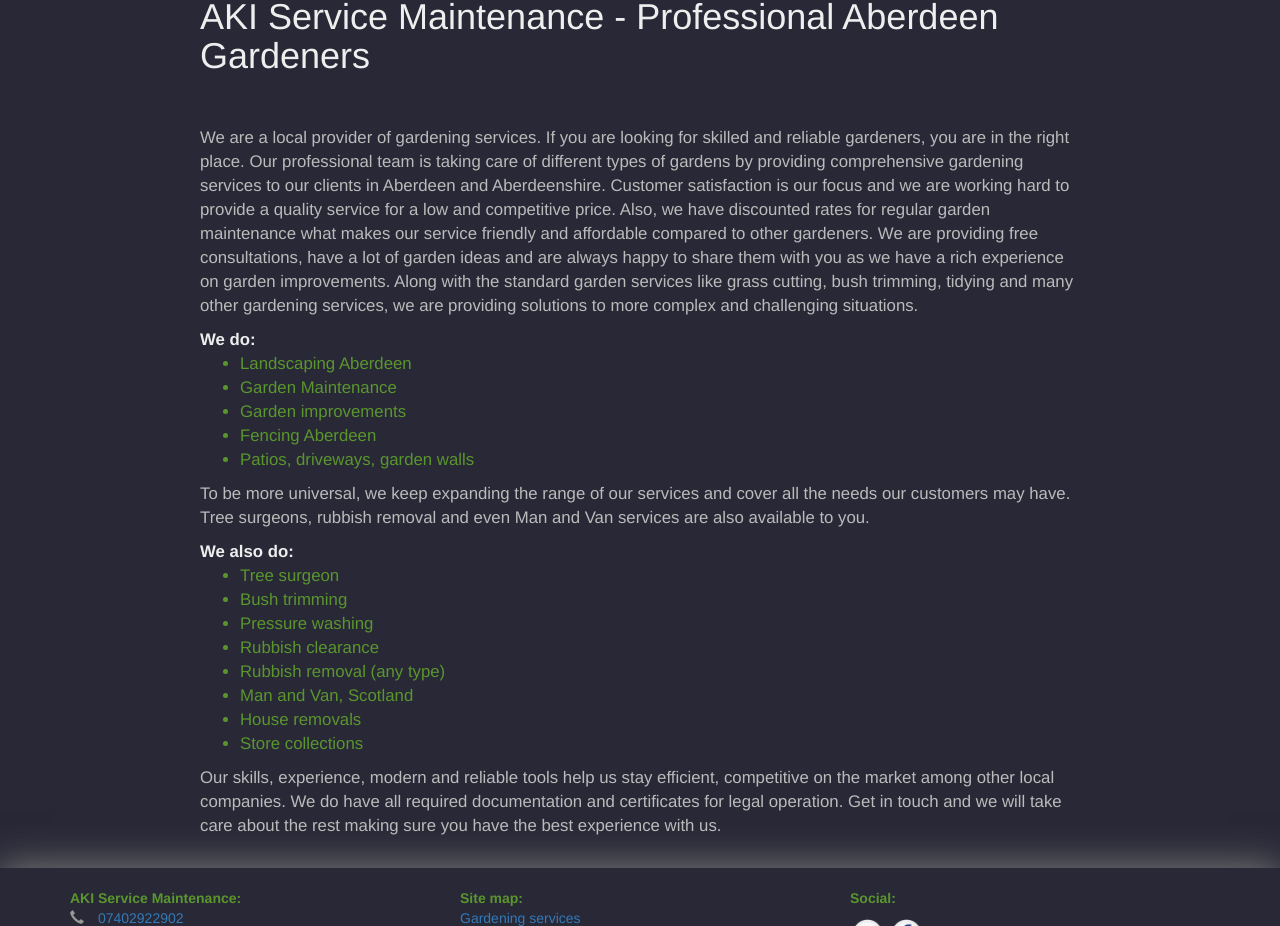
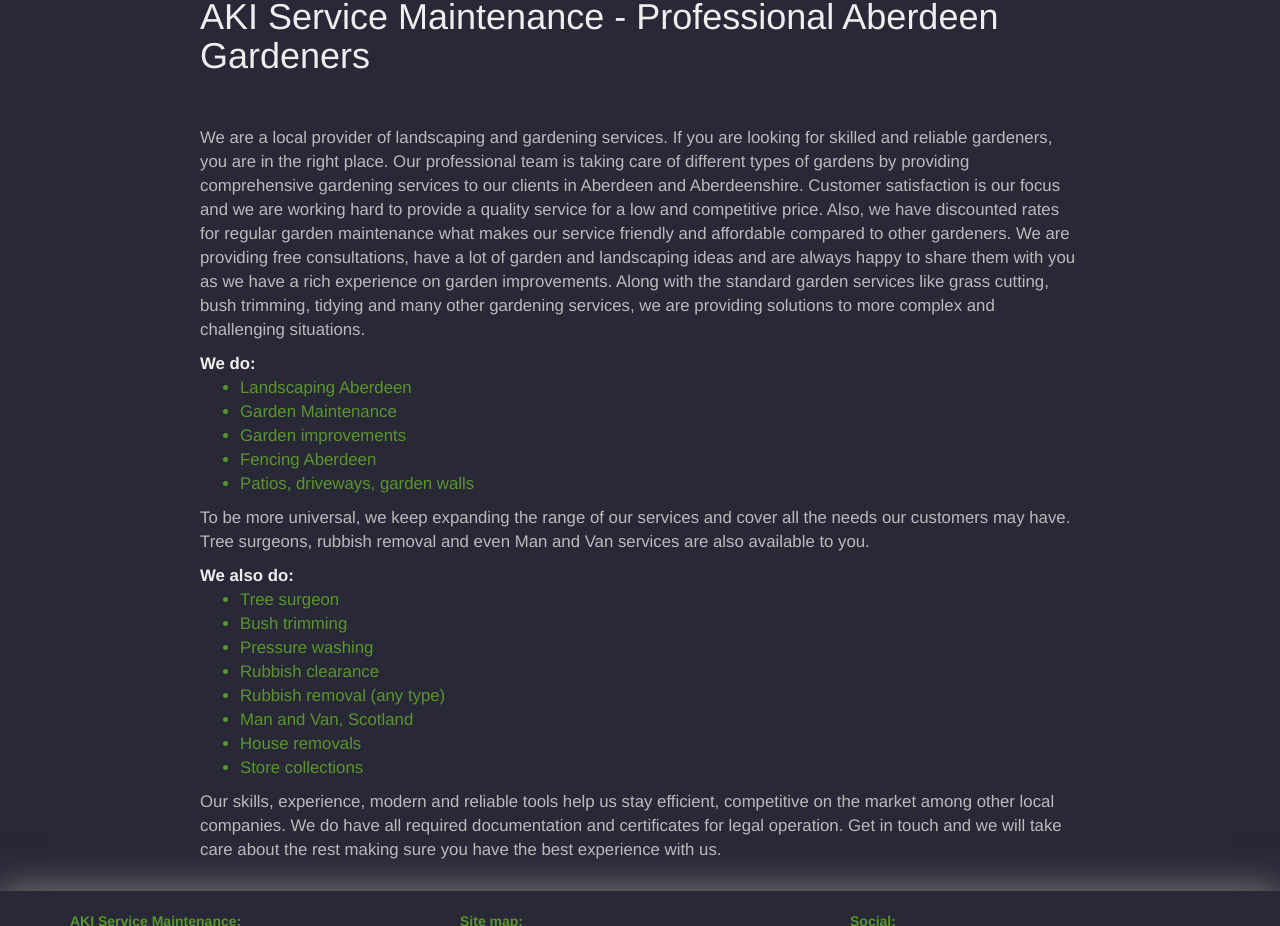
Before and after one commit to akiservice/akiservice, a plain HTML site: page index.html in a window 1280 px wide. Shown: the part 1169-2095 px from the top of the page. Drawn offline with nearby package versions, Linux system fonts and the light colour scheme.

Commit message:
Some small changes to the content on the main page (landscaping)

```diff
--- a/index.html
+++ b/index.html
@@ -148,8 +148,8 @@
 					<br>
 					<br>
 					<p>
-						We are a local provider of gardening services. If you are looking for skilled and reliable gardeners, you are in the right place. Our professional team is taking care of different types of gardens by providing comprehensive gardening services to our clients in Aberdeen and Aberdeenshire.
-Customer satisfaction is our focus and we are working hard to provide a quality service for a low and competitive price. Also, we have discounted rates for regular garden maintenance what makes our service friendly and affordable compared to other gardeners. We are providing free consultations, have a lot of garden ideas and are always happy to share them with you as we have a rich experience on garden improvements. Along with the standard garden services like grass cutting, bush trimming, tidying and many other gardening services, we are providing solutions to more complex and challenging situations.
+						We are a local provider of landscaping and gardening services. If you are looking for skilled and reliable gardeners, you are in the right place. Our professional team is taking care of different types of gardens by providing comprehensive gardening services to our clients in Aberdeen and Aberdeenshire.
+Customer satisfaction is our focus and we are working hard to provide a quality service for a low and competitive price. Also, we have discounted rates for regular garden maintenance what makes our service friendly and affordable compared to other gardeners. We are providing free consultations, have a lot of garden and landscaping ideas and are always happy to share them with you as we have a rich experience on garden improvements. Along with the standard garden services like grass cutting, bush trimming, tidying and many other gardening services, we are providing solutions to more complex and challenging situations.
 					</p>
 							<b>We do:</b>
 							<ul>
```
